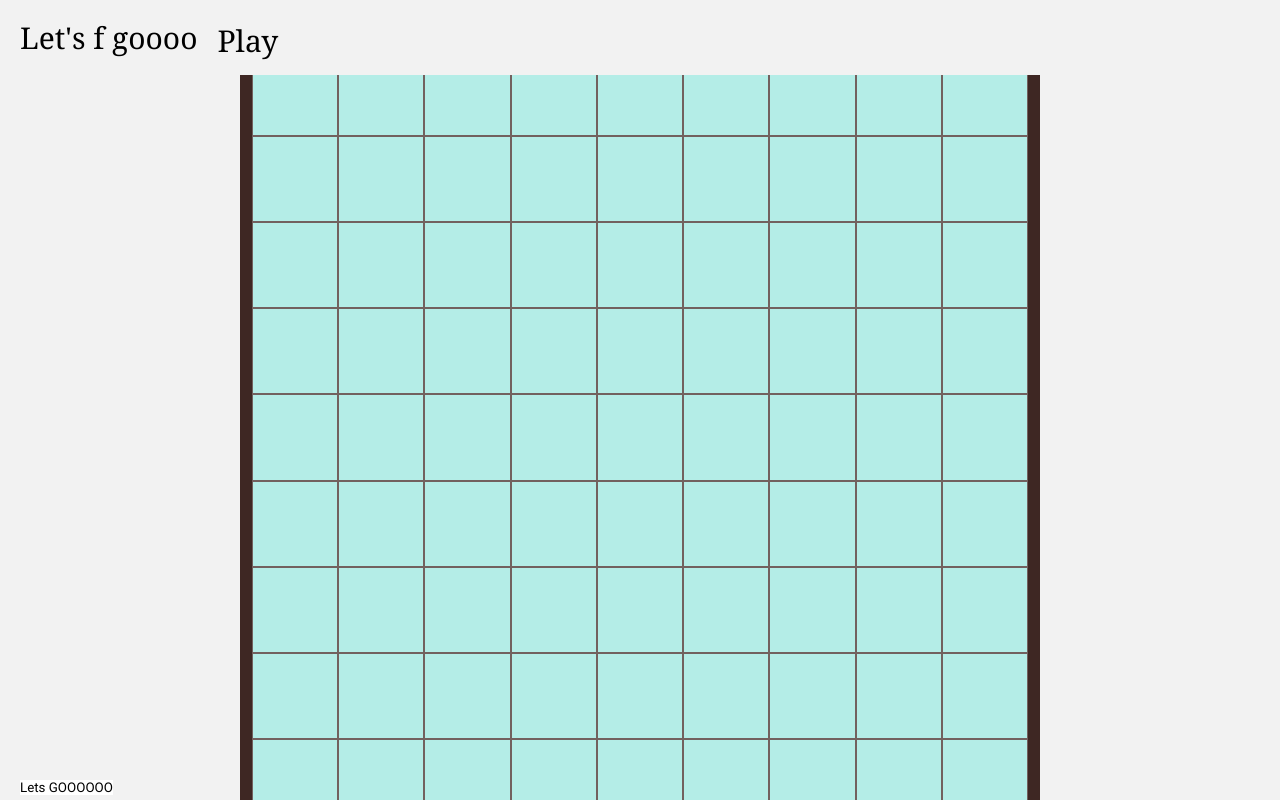
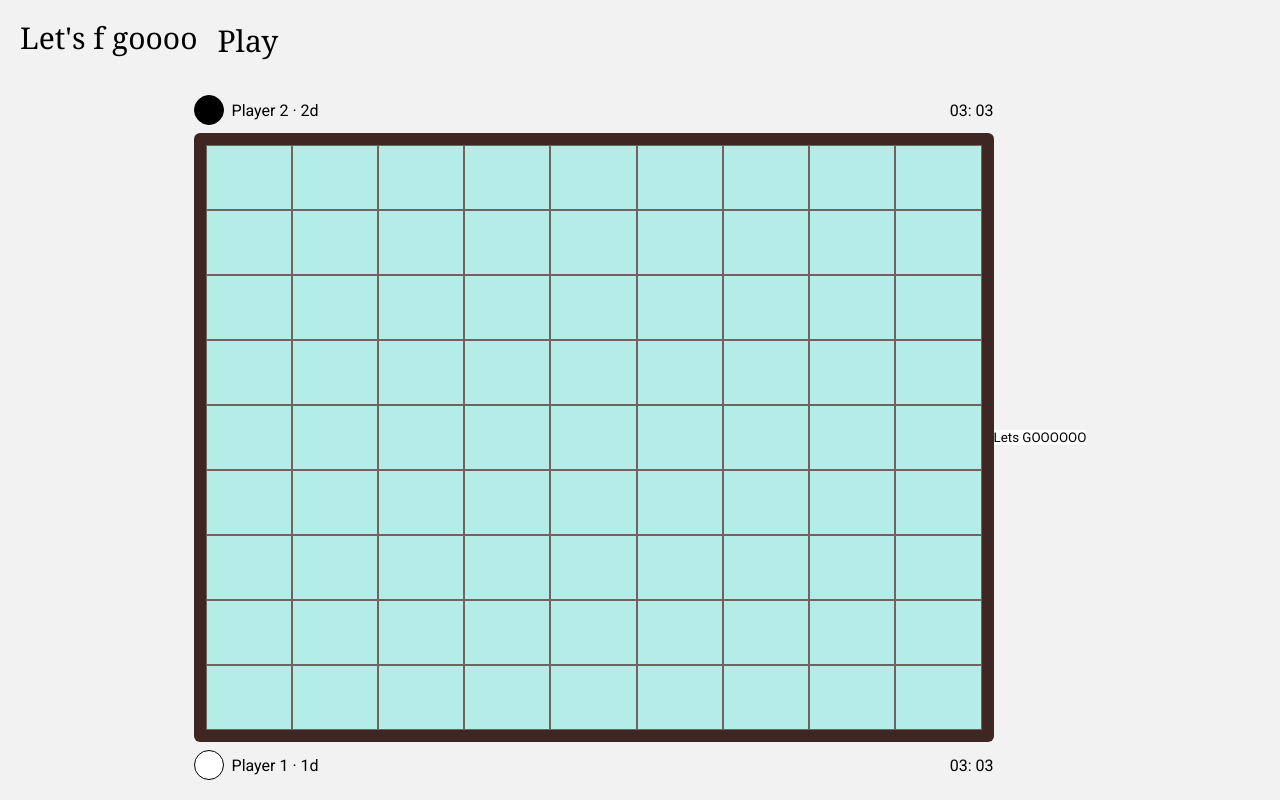
Before and after one commit to MarkNerdi/letsfgo, a SvelteKit app: page /play in a window 1280 px wide. Built offline with nearby package versions, Linux system fonts and the light colour scheme.

Commit message:
add player sections

```diff
--- a/src/lib/components/PlayerInfo.svelte
+++ b/src/lib/components/PlayerInfo.svelte
@@ -14,12 +14,12 @@
 
 <style lang="postcss">
     player-info {
-        @apply flex flex-row justify-center items-center;
+        @apply flex flex-row justify-center items-center gap-2;
     }
 
     stone {
         @apply block;
-        @apply w-9/10 h-9/10 rounded-full;
+        @apply w-[30px] h-[30px] rounded-full;
         @apply border border-solid border-black bg-white;
 
         &.black {
--- a/src/routes/(app)/play/+page.svelte
+++ b/src/routes/(app)/play/+page.svelte
@@ -1,5 +1,7 @@
 <script lang="ts">
+    import PlayerInfo from '$lib/components/PlayerInfo.svelte';
     import GameComp from '$lib/game/GameComp.svelte';
+    import { PlayerColor } from '$lib/game/enums';
     import { Game } from '$lib/game/game';
 
     let game: Game = new Game(9, 9);
@@ -11,15 +13,41 @@
 
 <play-view>
   <game-container>
+    <player-section>
+        <PlayerInfo color={PlayerColor.Black} name="Player 2" rank="2d" />
+        <div >
+            03: 03
+        </div>
+    </player-section>
     <GameComp bind:game />
+    <player-section>
+        <PlayerInfo color={PlayerColor.White} name="Player 1" rank="1d" />
+        <div >
+            03: 03
+        </div>
+    </player-section>
   </game-container>
 
-  <button on:click={startNewGame}>Lets GOOOOOO</button>
+
+  <controlls-container>
+      <button on:click={startNewGame}>Lets GOOOOOO</button>
+
+  </controlls-container>
 </play-view>
 
 <style lang="postcss">
-    game-container {
+    play-view {
         @apply w-full h-full;
         @apply flex justify-center items-center;
     }
+
+    player-section {
+        @apply w-full;
+        @apply flex flex-row justify-between items-center;
+    }
+
+    game-container {
+        @apply h-full w-[800px];;
+        @apply flex flex-col justify-center items-center gap-2;
+    }
 </style>
```
